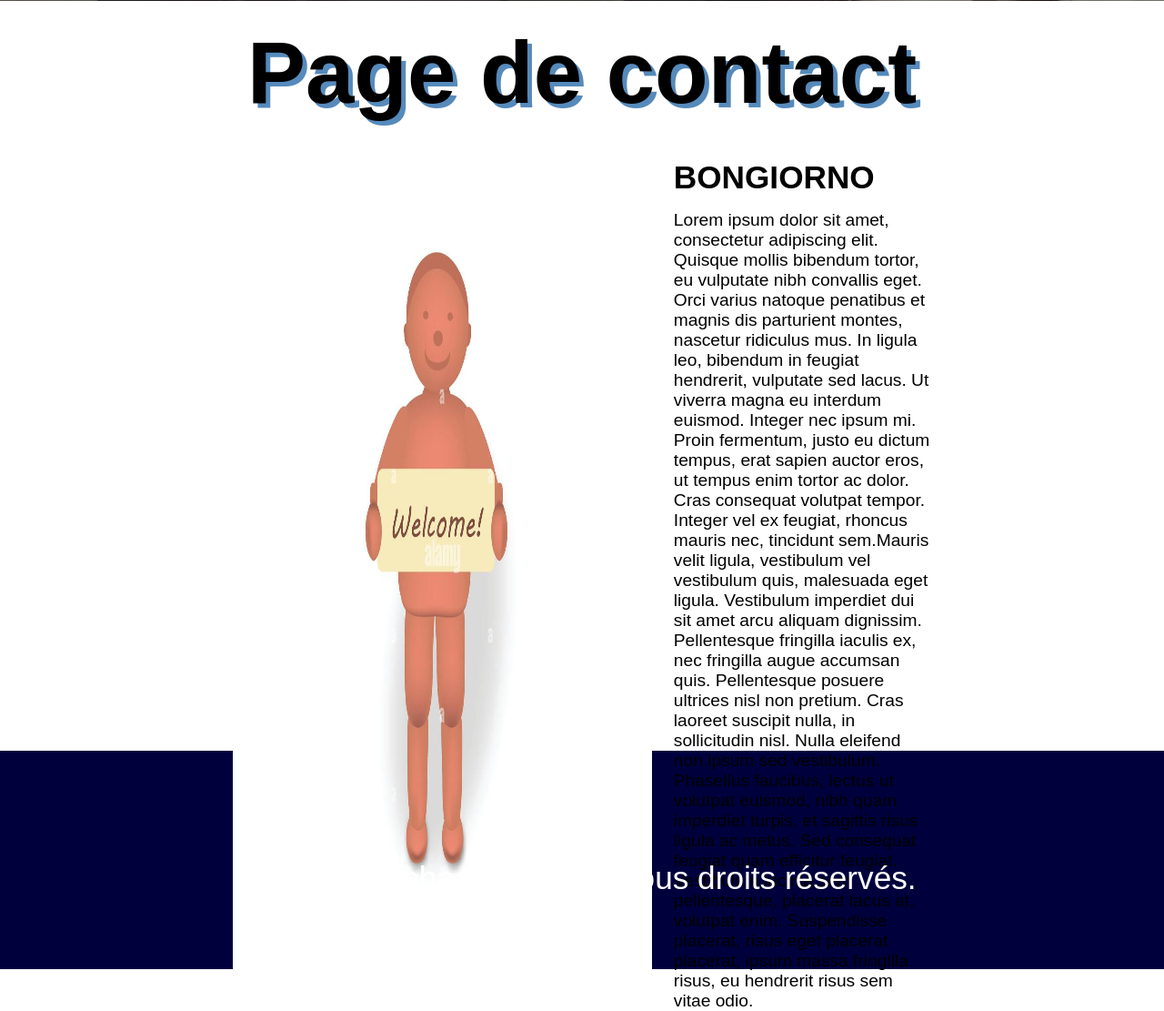
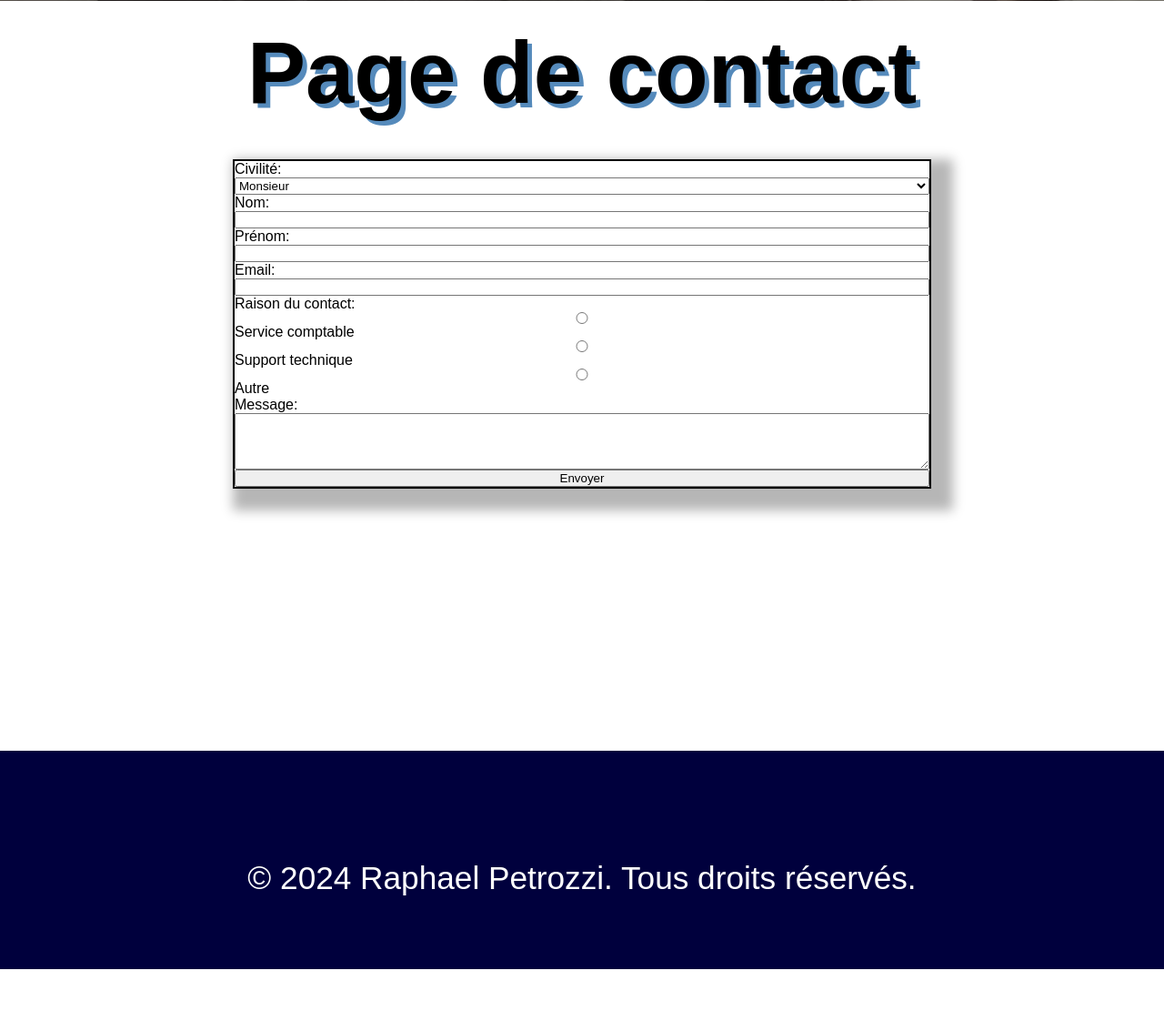
Before and after one commit to donpoulp/ExoPHP06-2024, a PHP site: page /?page=contact in a window 1280 px wide. Shown: the part 799-1910 px from the top of the page at 91% size. After the commit the page ends 1864 px from the top, so only its background shows below. Run offline with PHP 8.4, Linux system fonts and the light colour scheme.

Commit message:
etape 5 formulaire - verification des donée recu + indiquer a l'user l'erreure

```diff
--- a/pagePHP/contact.php
+++ b/pagePHP/contact.php
@@ -1,14 +1,103 @@
 <?php include('header.php'); ?>
 <main>
-    <section id="Section1">
+    <section id="CONTACT">
         <h2>Page de contact</h2>
-        <div class=div1>
-            <img src="img/drole-et-agreable-homme-charnu-montrant-welcome-sign-vector-illustration-ettn1x.jpg" alt="">
-            <div class="div2">
-                <h3>BONGIORNO</h3>
-                <p>Lorem ipsum dolor sit amet, consectetur adipiscing elit. Quisque mollis bibendum tortor, eu vulputate nibh convallis eget. Orci varius natoque penatibus et magnis dis parturient montes, nascetur ridiculus mus. In ligula leo, bibendum in feugiat hendrerit, vulputate sed lacus. Ut viverra magna eu interdum euismod. Integer nec ipsum mi. Proin fermentum, justo eu dictum tempus, erat sapien auctor eros, ut tempus enim tortor ac dolor. Cras consequat volutpat tempor. Integer vel ex feugiat, rhoncus mauris nec, tincidunt sem.Mauris velit ligula, vestibulum vel vestibulum quis, malesuada eget ligula. Vestibulum imperdiet dui sit amet arcu aliquam dignissim. Pellentesque fringilla iaculis ex, nec fringilla augue accumsan quis. Pellentesque posuere ultrices nisl non pretium. Cras laoreet suscipit nulla, in sollicitudin nisl. Nulla eleifend non ipsum sed vestibulum. Phasellus faucibus, lectus ut volutpat euismod, nibh quam imperdiet turpis, et sagittis risus ligula ac metus. Sed consequat feugiat quam efficitur feugiat. Vestibulum lacinia sem pellentesque, placerat lacus at, volutpat enim. Suspendisse placerat, risus eget placerat placerat, ipsum massa fringilla risus, eu hendrerit risus sem vitae odio.</p>
-            </div>
+
         <div>
+            <form class="formulaireContact" action="index.php?page=contact" method="POST">
+                <label for="civilite">Civilité:</label>
+                <select name="civilite" id="civilite">
+                    <option value="Monsieur">Monsieur</option>
+                    <option value="Madame">Madame</option>
+                    <option value="Mademoiselle">airbus A242</option>
+                </select>
+
+                <label for="nom">Nom:</label>
+                <?php
+                if ($_SERVER["REQUEST_METHOD"] == "POST") {
+                    if(empty($_POST['nom'])){
+                        echo "<p class='wrong'>Entré un nom valide</p>";
+                    }
+                }
+                ?>
+                <input type="text" id="nom" name="nom">
+
+                <label for="prenom">Prénom:</label>
+                <?php
+                if ($_SERVER["REQUEST_METHOD"] == "POST") {
+                    if(empty($_POST['prenom'])){
+                        echo "<p class='wrong'>Entré un prenom valide</p>";
+                    }
+                }
+                ?>
+                <input type="text" id="prenom" name="prenom">
+
+                <label for="email">Email:</label>
+                <?php
+                if ($_SERVER["REQUEST_METHOD"] == "POST") {
+                    if(!filter_var($_POST['email'], FILTER_VALIDATE_EMAIL)){
+                        echo "<p class='wrong'>Entré un email valide</p>";
+                    }
+                }
+                ?>
+                <input type="email" id="email" name="email">
+
+                <label>Raison du contact:</label>
+                <?php
+                if ($_SERVER["REQUEST_METHOD"] == "POST") {
+                    if(empty($_POST['raison'])){
+                        if($_POST['raison']!='Service comptable' || $_POST['raison']!='Support technique' || $_POST['raison']!='Autre'){
+                            echo "<p class='wrong'>Selectionner l'un des 3 choix</p>";
+                        }
+                    }
+                }
+                ?>
+                <input type="radio" id="service_comptable" name="raison" value="Service comptable">
+                <label for="service_comptable">Service comptable</label>
+                <input type="radio" id="support_technique" name="raison" value="Support technique">
+                <label for="support_technique">Support technique</label>
+                <input type="radio" id="autre" name="raison" value="Autre">
+                <label for="autre">Autre</label>
+
+                <label for="message">Message:</label>
+                <?php
+                if ($_SERVER["REQUEST_METHOD"] == "POST") {
+                    if ( strlen($_POST['message'])<5){
+                        echo '<p class="wrong">message trop court</p>';
+                    }
+                }
+                ?>
+                <textarea id="message" name="message" rows="4" cols="50"></textarea>
+
+                <button type="submit">Envoyer</button>
+            </form>
+        </div>
+
+        <?php
+        if ($_SERVER["REQUEST_METHOD"] == "POST") {
+            if( strlen($_POST['message'])>=5 && !empty($_POST['nom']) && !empty($_POST['prenom']) && filter_var($_POST['email'], FILTER_VALIDATE_EMAIL)){
+                if($_POST['raison']=='Service comptable' || $_POST['raison']=='Support technique' || $_POST['raison']=='Autre'){
+                    $civilite = $_POST['civilite'];
+                    $nom = ($_POST['nom']);
+                    $prenom = ($_POST['prenom']);
+                    $email = htmlspecialchars($_POST['email']);
+                    $raison = $_POST['raison'];
+                    $message = htmlspecialchars($_POST['message']);
+
+                    echo "
+                    <div class='reponseFormContact'>
+                    <h4>Merci pour votre message, $civilite $nom</h4>
+                    <p>Prénom: $prenom</p>
+                    <p>Email: $email</p>
+                    <p>Raison du contact: $raison</p>
+                    <p>Message: $message</p>
+                    </div>
+                    ";
+                }
+            }
+        }
+        ?>
     </section>
 </main>
+
 <?php include('footer.php'); ?>
--- a/stylesheet/style.css
+++ b/stylesheet/style.css
@@ -36,13 +36,13 @@
 }
 
 /* MAIN */
-#Section1{
+#Section1, #CONTACT{
     margin-left: 20%;
     margin-right: 20%;
     height: 100vh;
 
 }
-#Section1 h2{
+#Section1 h2, #CONTACT h2{
     text-align: center;
     font-size: 6rem;
     text-shadow:5px 5px #558ABB;
@@ -69,6 +69,23 @@
     font-size: 1.2rem;
 }
 
+/* CONATC */
+.formulaireContact{
+    display: flex;
+    flex-direction: column;
+    justify-content: space-evenly;
+    border: solid 2px black;
+    box-shadow: 12px 12px 12px 12px rgba(0, 0, 0, 0.288);
+}
+.reponseFormContact{
+    font-size:2rem;
+    color: gray;
+}
+.wrong{
+    color: red;
+    font-size: 0.9rem;
+}
+
 
 /* Footer */
 #Footer{
```
